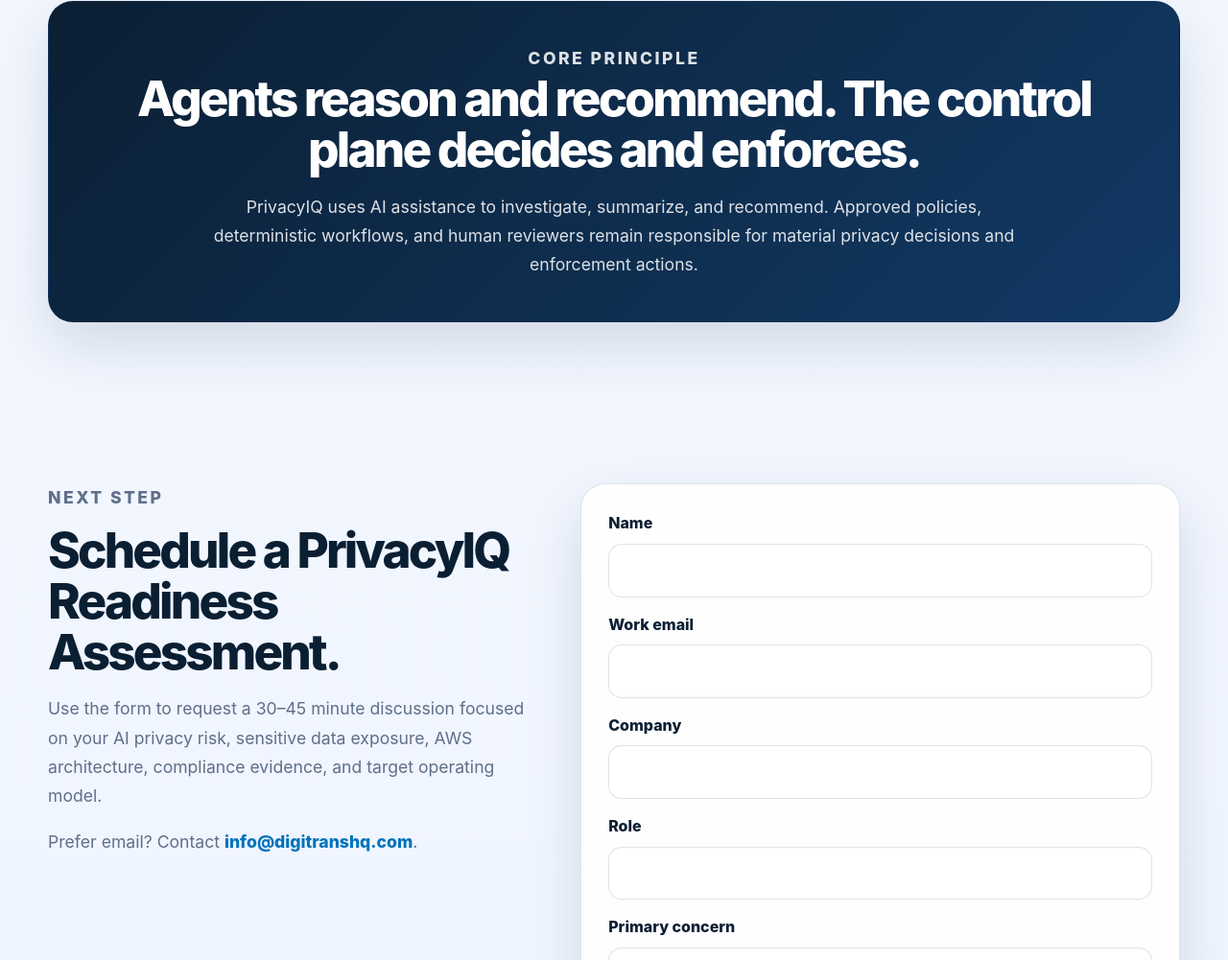
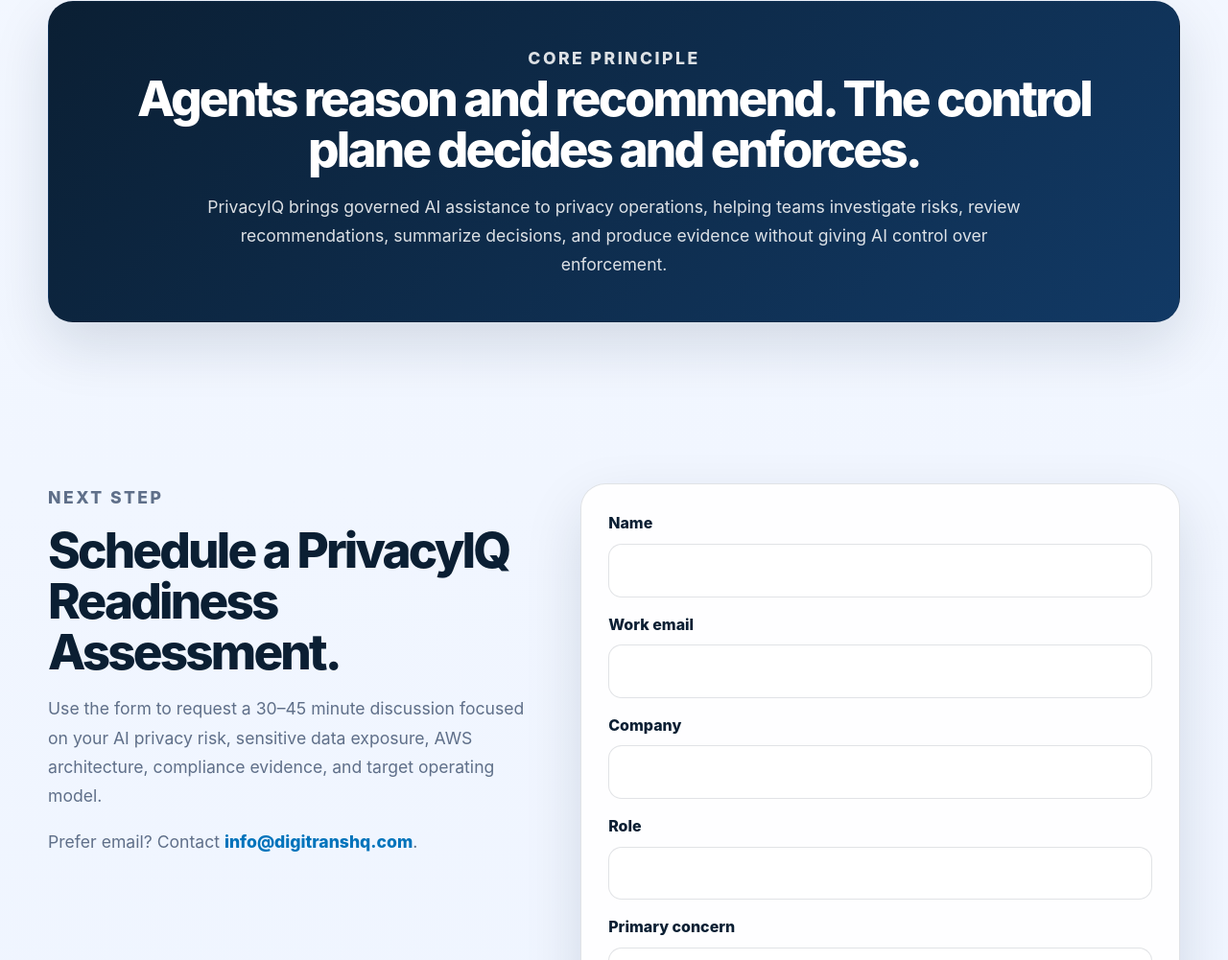
Before and after one commit to DigiTrans-App/digitrans-landing-page, a plain HTML site: page index.html in a window 1280 px wide. Shown: the part 4809-5810 px from the top of the page at 96% size. Drawn offline with Linux system fonts and the light colour scheme.

Commit message:
Update index.html

```diff
--- a/index.html
+++ b/index.html
@@ -232,8 +232,7 @@
         <p class="eyebrow">Core principle</p>
         <h2>Agents reason and recommend. The control plane decides and enforces.</h2>
         <p>
-          PrivacyIQ uses AI assistance to investigate, summarize, and recommend. Approved policies, deterministic workflows,
-      and human reviewers remain responsible for material privacy decisions and enforcement actions.
+          PrivacyIQ brings governed AI assistance to privacy operations, helping teams investigate risks, review recommendations, summarize decisions, and produce evidence without giving AI control over enforcement.
         </p>
       </div>
     </section>
```
